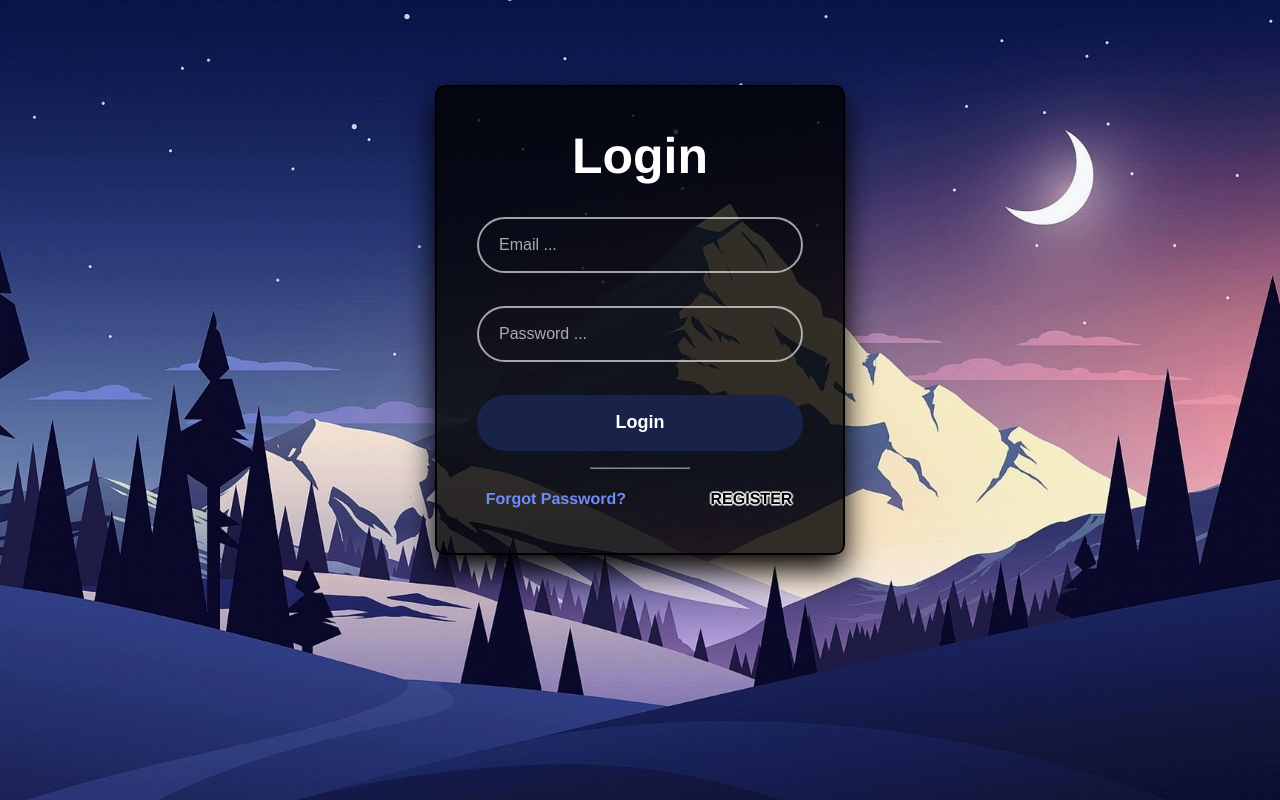
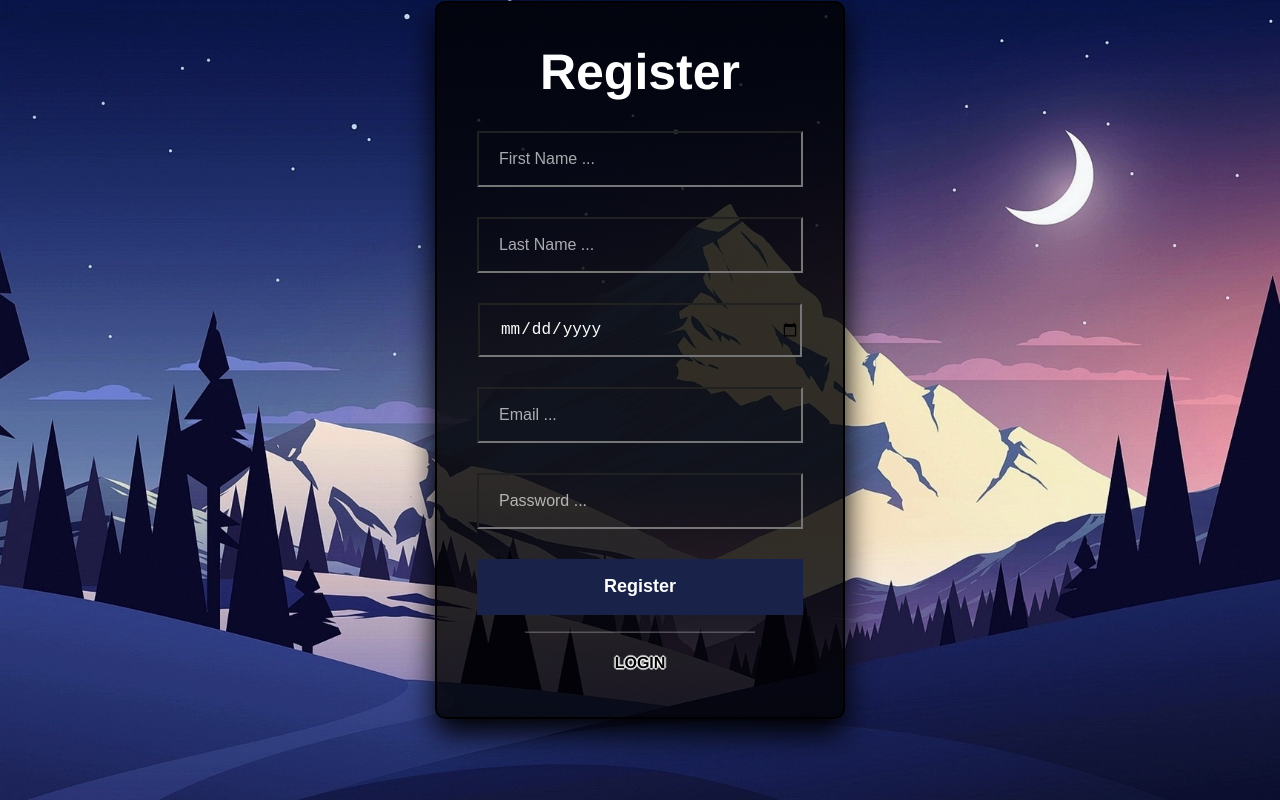
Before and after one commit to SimoneMichelon/Money-Manage-Web-App, an Angular app: page /login in a window 1280 px wide. Built offline with nearby package versions, Linux system fonts and the light colour scheme.

Commit message:
Register works. must implements controls, errors and user friendly message. Visible or non visible password

```diff
--- a/src/app/app.module.ts
+++ b/src/app/app.module.ts
@@ -7,13 +7,13 @@ import { RouterOutlet } from '@angular/router';
 import { AppRoutingModule } from './app-routing.module';
 import { AppComponent } from './app.component';
 import { AuthComponent } from './components/auth/auth.component';
+import { LoginComponent } from './components/auth/login/login.component';
+import { RegisterComponent } from './components/auth/register/register.component';
 import { MainPageComponent } from './components/main-page/main-page.component';
 import { NotFoundComponent } from './components/not-found/not-found.component';
 import { SideNavComponent } from './components/sidenav/sidenav.component';
+import { UserProfileComponent } from './components/user-profile/user-profile.component';
 import { headersInterceptor } from './security/headers.interceptor';
-import { UserProfileComponent } from './components/user-profile/user-profile.component';
-import { LoginComponent } from './components/auth/login/login.component';
-import { RegisterComponent } from './components/auth/register/register.component';
 
 
 
--- a/src/app/components/auth/auth.component.scss
+++ b/src/app/components/auth/auth.component.scss
@@ -18,7 +18,7 @@
 }
 
 .form{
-    height: 80vh;
+    height: 90vh;
     display: flex;
     justify-content: center;
     align-items: center;
--- a/src/app/components/auth/auth.component.ts
+++ b/src/app/components/auth/auth.component.ts
@@ -12,7 +12,7 @@ export class AuthComponent implements OnInit {
   constructor(private authControllerService: AuthControllerService,
     private router: Router) { }
 
-  change : boolean = true;
+  change : boolean = false;
 
   ngOnInit(): void {
     if (localStorage.getItem("jwt")) {
--- a/src/app/components/auth/login/login.component.scss
+++ b/src/app/components/auth/login/login.component.scss
@@ -21,7 +21,6 @@
 
 .input-style{
     margin-top: 40px;
-    border-radius: 50px;
     font-size: 16px;
     margin: 10% auto auto auto;
 }
@@ -29,7 +28,7 @@
 input{
     outline: none;
     background: none;
-    border: solid 2px rgba(255, 255, 255, 0.623);
+    border: solid 2px 0px rgba(255, 255, 255, 0.623);
     color: white;
     height: 50px;
     width: 300px;
@@ -108,10 +107,10 @@ hr{
 }
 
 .botton-form{
-    width: 120%;
+    width: 100%;
     margin-top: 5%;
     display: flex;
     flex-direction: row;
     text-align: center;
-    justify-content: space-around;
+    justify-content: space-between;
 }
--- a/src/app/components/auth/login/login.component.ts
+++ b/src/app/components/auth/login/login.component.ts
@@ -34,8 +34,8 @@ export class LoginComponent {
         localStorage.setItem("jwt", response.jwt!);
         this.router.navigateByUrl('/dashboard');
       },
-      error: (response) => {
-        console.log(response)
+      error: (error) => {
+        console.log(error)
       }
     });
   }
--- a/src/app/components/auth/register/register.component.html
+++ b/src/app/components/auth/register/register.component.html
@@ -2,12 +2,12 @@
     <div class="title">
         <h1>Register</h1>
     </div>
-    <form [formGroup]="registerForm" (submit)="registerHandler()" class="login-form">
-        <div>
-            <input class="input-style" matInput formControlName="firstName" type="text" placeholder="Name ...">
+    <form [formGroup]="registerForm" (submit)="registerHandler()" class="register-form">
+        <input class="input-style" matInput formControlName="firstName" type="text" placeholder="First Name ..." >
 
-            <input class="input-style" matInput formControlName="firstName" type="text" placeholder="Name ...">
-        </div>
+        <input class="input-style" matInput formControlName="lastName" type="text" placeholder="Last Name ...">
+
+        <input class="input-style date-picker" matInput formControlName="dob" type="date">
 
         <input class="input-style" matInput formControlName="email" type="email" placeholder="Email ...">
 
@@ -15,7 +15,7 @@
 
         <button class="input-style" mat-button type="submit" [disabled]="registerForm.invalid"
             [ngClass]="{disabled : registerForm.invalid , active : !registerForm.invalid}">
-            <h5>Login</h5>
+            <h5>Register</h5>
         </button>
     </form>
 
--- a/src/app/components/auth/register/register.component.scss
+++ b/src/app/components/auth/register/register.component.scss
@@ -12,7 +12,7 @@
     border: 2px solid black;
 }
 
-.login-form{
+.register-form{
     display: flex;
     flex-direction: column;
     height: 100%;
@@ -21,15 +21,19 @@
 
 .input-style{
     margin-top: 40px;
-    border-radius: 50px;
     font-size: 16px;
     margin: 30px auto auto auto;
 }
 
+.date-picker{
+
+}
+
+
 input{
     outline: none;
     background: none;
-    border: solid 2px rgba(255, 255, 255, 0.623);
+    border: solid 2px 0px rgba(255, 255, 255, 0.623);
     color: white;
     height: 50px;
     width: 300px;
@@ -74,9 +78,9 @@ button{
 }
 
 hr{
-    width: 30%;
+    width: 70%;
     margin-top: 5%;
-    border-color: rgba(194, 193, 193, 0.676);
+    border-color: rgba(194, 193, 193, 0.342);
 }
 
 .botton-form{
--- a/src/app/components/auth/register/register.component.ts
+++ b/src/app/components/auth/register/register.component.ts
@@ -1,5 +1,8 @@
 import { Component, EventEmitter, Output } from '@angular/core';
 import { FormControl, FormGroup, Validators } from '@angular/forms';
+import { Router } from '@angular/router';
+import { CredentialDto } from '../../../api/models';
+import { AuthControllerService } from '../../../api/services';
 
 @Component({
   selector: 'app-register',
@@ -7,6 +10,8 @@ import { FormControl, FormGroup, Validators } from '@angular/forms';
   styleUrl: './register.component.scss'
 })
 export class RegisterComponent {
+  constructor(private authControllerService : AuthControllerService,
+    private router: Router){}
 
   @Output() isLogin = new EventEmitter<boolean>();
 
@@ -19,7 +24,28 @@ export class RegisterComponent {
   })
 
   registerHandler(){
+    let registerRequest : CredentialDto = {
+      email : this.registerForm.value.email!,
+      password : this.registerForm.value.password!,
+      userDTO : {
+        firstName : this.registerForm.value.firstName!,
+        lastName : this.registerForm.value.lastName!,
+        dob : this.registerForm.value.dob!,
+        imgProfile : "",
+        role: "GUEST"
+      }
+    };
+    console.log(registerRequest)
 
+    this.authControllerService.signUp({body : registerRequest}).subscribe({
+      next : (response) =>{
+        localStorage.setItem("jwt", response.jwt!);
+        this.router.navigateByUrl('/dashboard');
+      },
+      error: (error) => {
+        console.log(error);
+      }
+    })
   }
 
   switch(){
--- a/src/app/security/headers.interceptor.ts
+++ b/src/app/security/headers.interceptor.ts
@@ -2,10 +2,10 @@
 
 import { HttpInterceptorFn } from '@angular/common/http';
 
-export const headersInterceptor : HttpInterceptorFn = (req, next) => {
-  const authToken = req.url.startsWith(`http://localhost:8080/api/`) ? localStorage.getItem("jwt") : "NO-TOKEN";
-
-  console.log(req.url);
+export const headersInterceptor: HttpInterceptorFn = (req, next) => {
+  const authToken = req.url.startsWith(`http://localhost:8080/api/`) ?
+    localStorage.getItem("jwt") :
+    "NO-TOKEN";
 
   const authReq = req.clone({
     setHeaders: {
```
